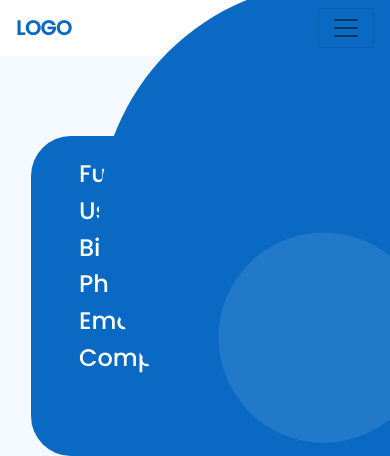
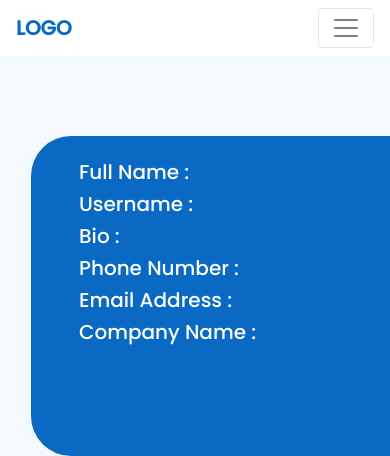
Before and after one commit to mary-wan/jobseekers, a Django app: page /employer/profile/ in a window 390 px wide. Shown: the top 456 px of the page. Run offline with Django 3.2, Linux system fonts and the light colour scheme; the visitor is signed in with stand-in values (Sample User, id 1); some libraries are stand-ins or nearby versions; grey boxes are pictures that could not be loaded.

Commit message:
add profile media query

```diff
--- a/seekapp/static/css/style.css
+++ b/seekapp/static/css/style.css
@@ -5,6 +5,7 @@
     padding: 0;
     margin: 0;
     box-sizing: border-box;
+    font-family: "Poppins" , sans-serif;
 }
 
 body{
@@ -150,8 +151,8 @@ body{
 .profile:after{
     content: '';
     position: absolute;
-    top: 0;
-    left: 0;
+    top: -6%;
+    left: 2.6%;
     width: 100%;
     height: 100%;
     background: rgba(255, 255, 255, 0.1);
@@ -166,9 +167,8 @@ body{
 } */
 .prof-pic{
     position: relative;
-    margin-left: 15.5rem;
-    margin-top: -2.0rem;
-    margin-bottom: 2rem;
+    float: right;
+    margin-right: 4rem;
     width: 320px;
     height: 320px;
     object-fit: cover;
@@ -512,3 +512,54 @@ h1{
 .trial{
     margin-bottom: 200px;
 }
+
+@media screen and (max-width: 550px){
+    .profile::before{
+        display: none;
+    }
+
+    .profile::after{
+        display: none;
+    }
+
+    .profile_content h4{
+        font-size: 20px;
+    }
+}
+
+/* For medium devices */
+@media screen and (max-width: 568px){
+    .profile::before{
+        display: none;
+    }
+
+    .profile::after{
+        display: none;
+    }
+}
+
+@media screen and (min-width: 768px){
+    .profile::before{
+        display: none;
+    }
+
+    .profile::after{
+        display: none;
+    }
+}
+
+@media screen and (max-width: 768px){
+    .profile::before{
+        display: none;
+    }
+
+}
+
+@media screen and (min-width: 1224px){
+    .profile::before{
+        display: initial;
+    }
+    .profile::after{
+        display: initial;
+    }
+}
--- a/seekapp/templates/employer/profile.html
+++ b/seekapp/templates/employer/profile.html
@@ -55,7 +55,7 @@
 <section class="profile">
     <div class="container-full container-fluid ">
         <div class="row" style="padding-top: 5rem;">
-           <div class="col-md-6 ">
+           <div class="col-lg-6 col-md-12 ">
             <div class="profile_content">
                 <h4>Full Name : </h4>
                 <h4>Username : </h4>
@@ -65,7 +65,13 @@
                 <h4>Company Name : </h4>
             </div>
            </div>
-            <div class="col-md-6">
+            <div class="col-lg-6 col-md-12 ">
+                {% if profile.profile_pic %}
+                <img src="{{profile.profile_pic.url}}" alt="" class="prof-pic">
+                {%else%}
+                <img src="https://st2.depositphotos.com/1104517/11965/v/600/depositphotos_119659092-stock-illustration-male-avatar-profile-picture-vector.jpg"
+                    class="card-img-top prof-pic" alt="My profile picture">
+                {% endif %}
             </div>
         </div>
     </div>
```
